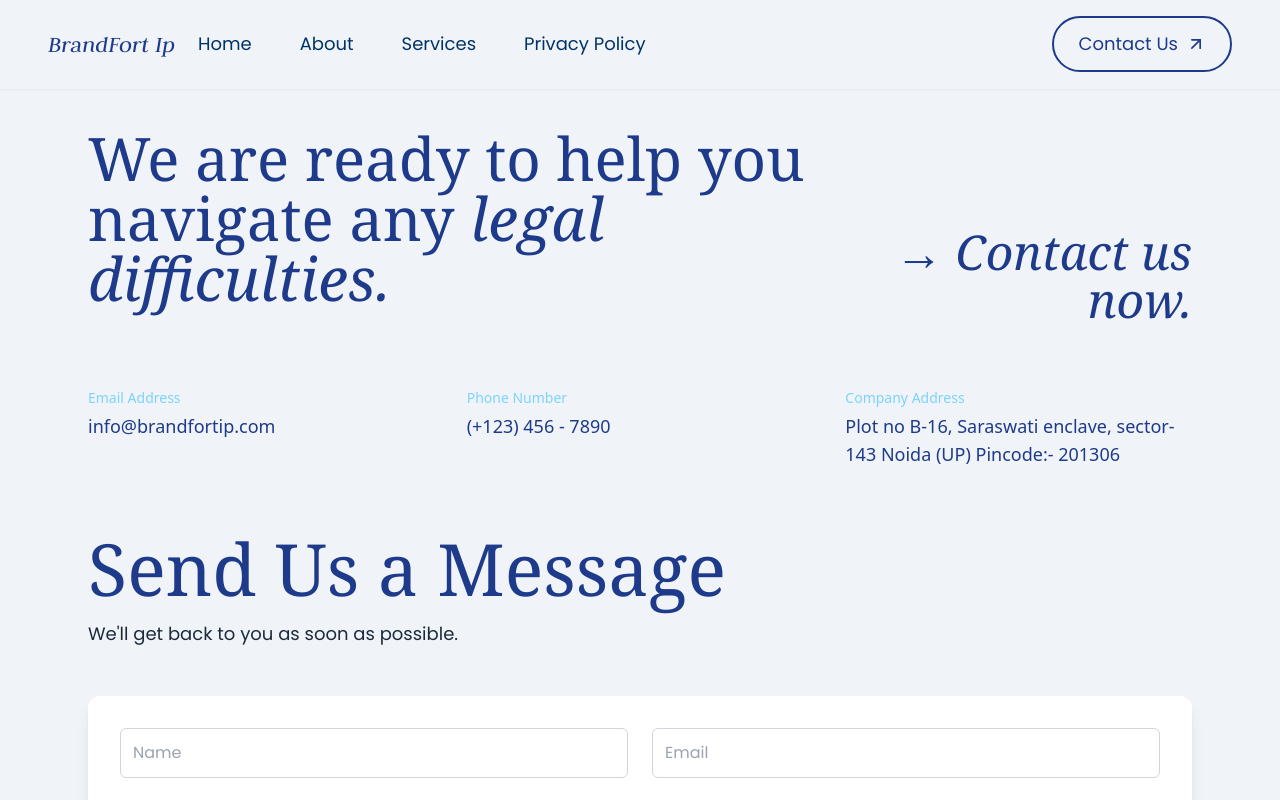
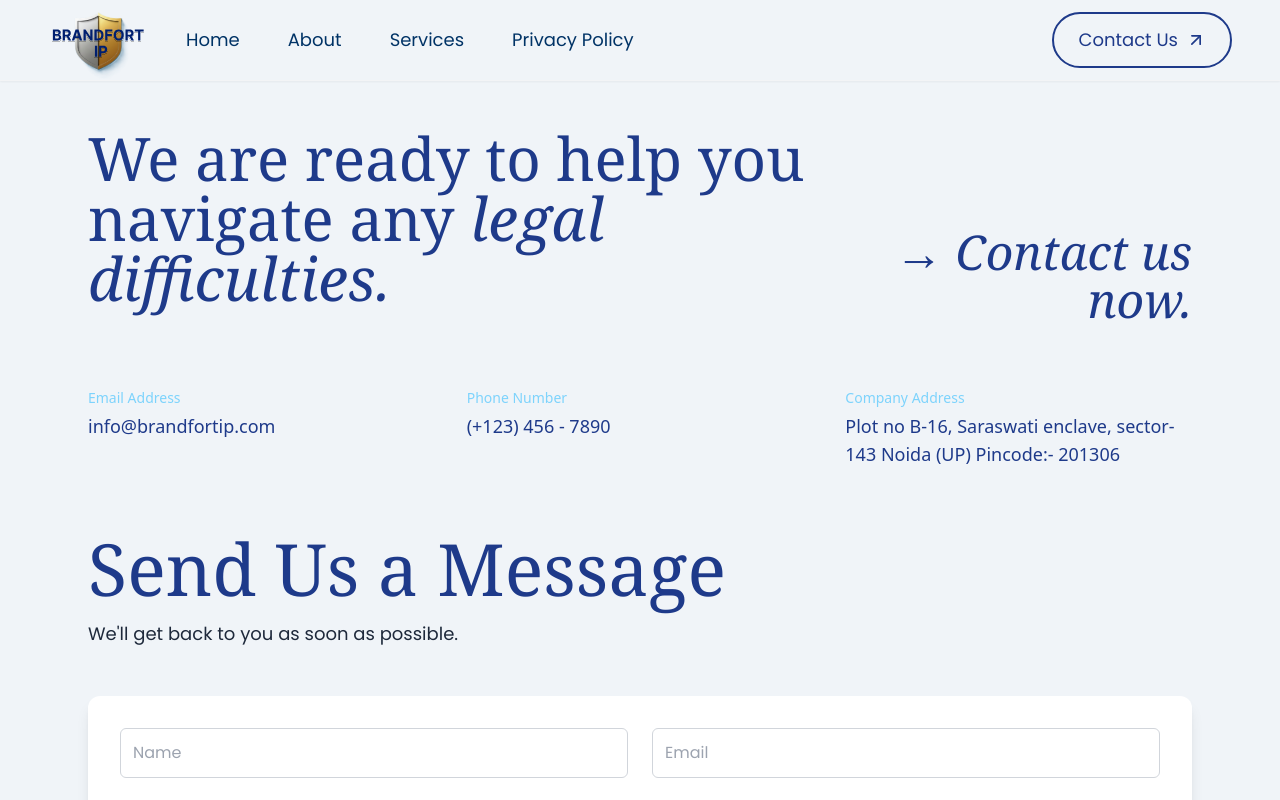
Before and after one commit to ForAutomate/BrandFortip, a React (Vite) app: page /contact in a window 1280 px wide. Shown: the top 800 px of the page. Built offline with nearby package versions, Linux system fonts and the light colour scheme.

Commit message:
logo added in navbar

```diff
--- a/src/components/Hero/Hero3.jsx
+++ b/src/components/Hero/Hero3.jsx
@@ -84,7 +84,7 @@ const Hero3 = () => {
         <motion.button
         onClick={() => navigate("/services")}
         variants={cardVariants}
-        className="xl:px-10 px-4 xl:py-4 py-2 md:px-6 md:py-4 border-[2px] border-blue-900 rounded-full xl:text-md text-xs font-popr text-blue-900 hover:text-white hover:bg-blue-900 xl:mt-32 mt-10 duration-300 transition-colors ">
+        className="xl:px-10 px-4 xl:py-4 py-2 md:px-6 md:py-4 border-[2px] border-blue-900 rounded-full xl:text-md text-xs font-popr text-blue-900 hover:text-white hover:bg-blue-900 xl:mt-32 mt-10 duration-300 transition-colors">
           Read More About Our Practice Areas
         </motion.button>
       </motion.div>
--- a/src/components/Navbar/Navbar.jsx
+++ b/src/components/Navbar/Navbar.jsx
@@ -1,6 +1,8 @@
 import React, { useState, useEffect } from 'react';
 import { Menu, X, ArrowUpRight } from 'lucide-react';
 import { Link } from 'react-router-dom';
+import main_logo from '../../assets/main_logo.svg';
+
 
 const Navbar = () => {
   const [isOpen, setIsOpen] = useState(false);
@@ -32,11 +34,11 @@ const Navbar = () => {
   }, [lastScrollY]);
 
   return (
-    <nav className={`fixed top-0 left-0 right-0 z-50 flex items-center justify-between p-4 px-6 md:px-12 bg-[#F0F4F8] shadow-sm border-b border-gray-100 transition-transform duration-300 ${visible ? 'translate-y-0' : '-translate-y-full'}`}>
+    <nav className={`fixed top-0 left-0 right-0 z-50 flex items-center justify-between px-6 md:px-12 bg-[#F0F4F8] shadow-sm border-b border-gray-100 transition-transform duration-300 ${visible ? 'translate-y-0' : '-translate-y-full'}`}>
       {/* Logo and Brand Name */}
       <div className="flex-shrink-0">
         <Link to="/" className="text-2xl font-popr text-blue-900">
-          <span className="font-judi">BrandFort Ip</span>
+          <img src={main_logo} alt="BrandFort IP Logo" className="h-20" />
         </Link>
       </div>
 
```
Also changed, not shown: src/assets/main_logo.svg (added).
